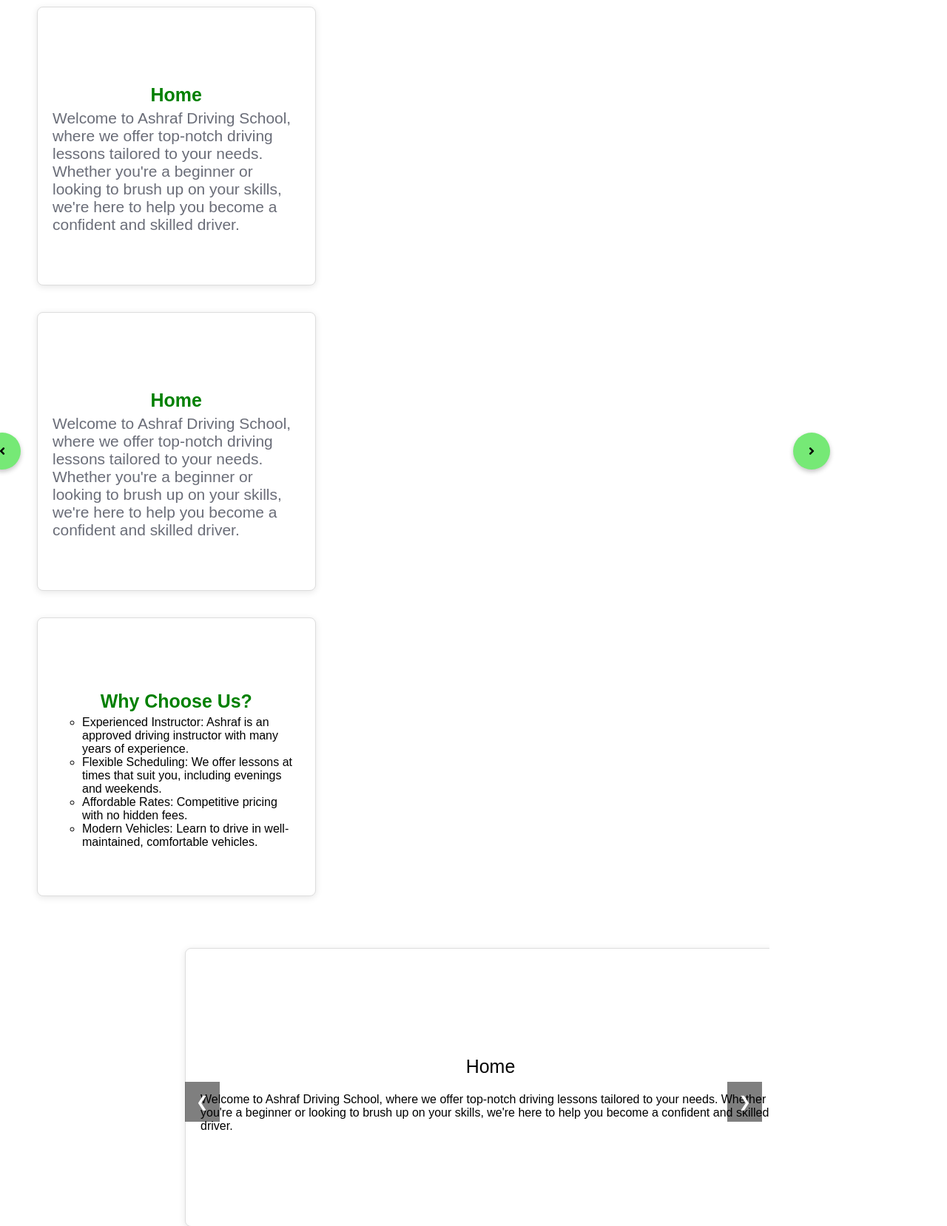
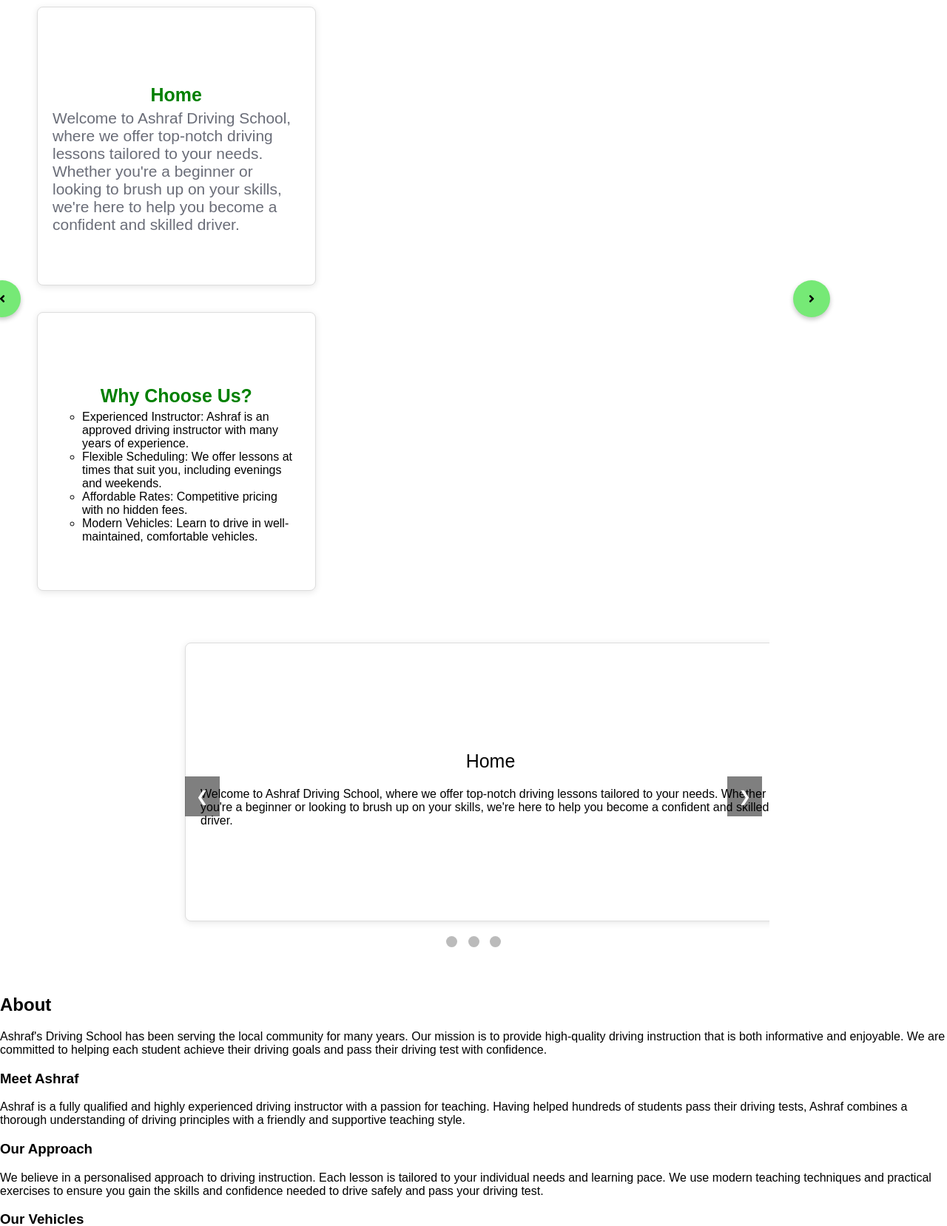
Before and after one commit to RahinAshraf/ash_driving_school, a Django app: page / in a window 1280 px wide. Shown: the part 971-2629 px from the top of the page at 74% size. Run offline with Django 3.2, Linux system fonts and the light colour scheme.

Commit message:
Describe the changes you made

```diff
--- a/ash_driving_school/templates/abu.html
+++ b/ash_driving_school/templates/abu.html
@@ -343,19 +343,8 @@
 
      <main id="content">
 
-       <div class="wrapper">
+    <div class="wrapper">
         <i id="left" class="fa-solid  fas fa-angle-left"></i>
-            <ul class="carousel">
-                <li class="card">
-                    <h2 style="color: green; font-weight:bold;">
-                        Home
-                    </h2>
-                    <span>
-                        Welcome to Ashraf Driving School, where we offer top-notch driving lessons tailored to your needs.
-                        Whether you're a beginner or looking to brush up on your skills, we're here to help you become a confident and skilled driver.
-                    </span>
-                </li>
-            </ul>
 
             <ul class="carousel">
                 <li class="card">
```
